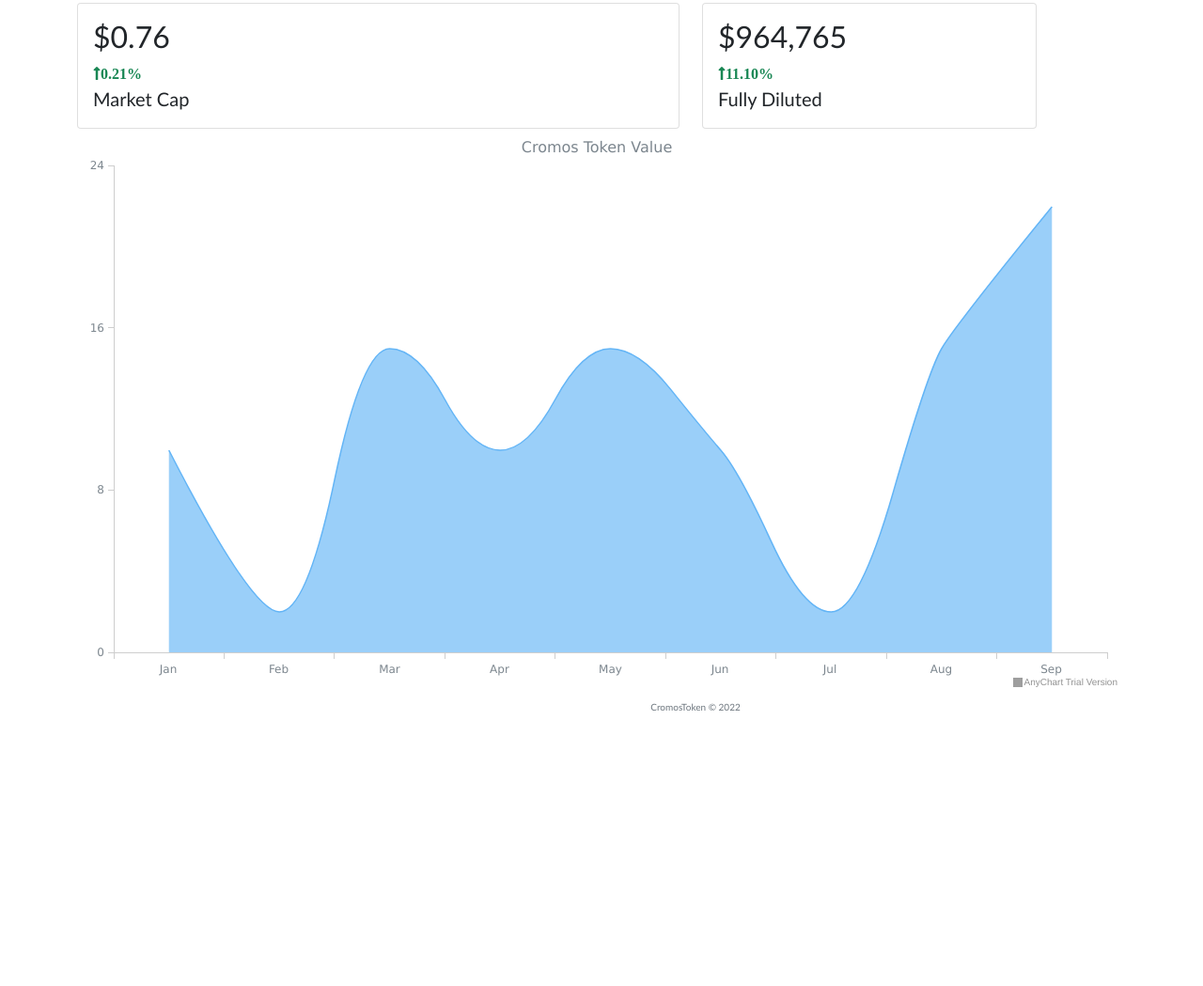
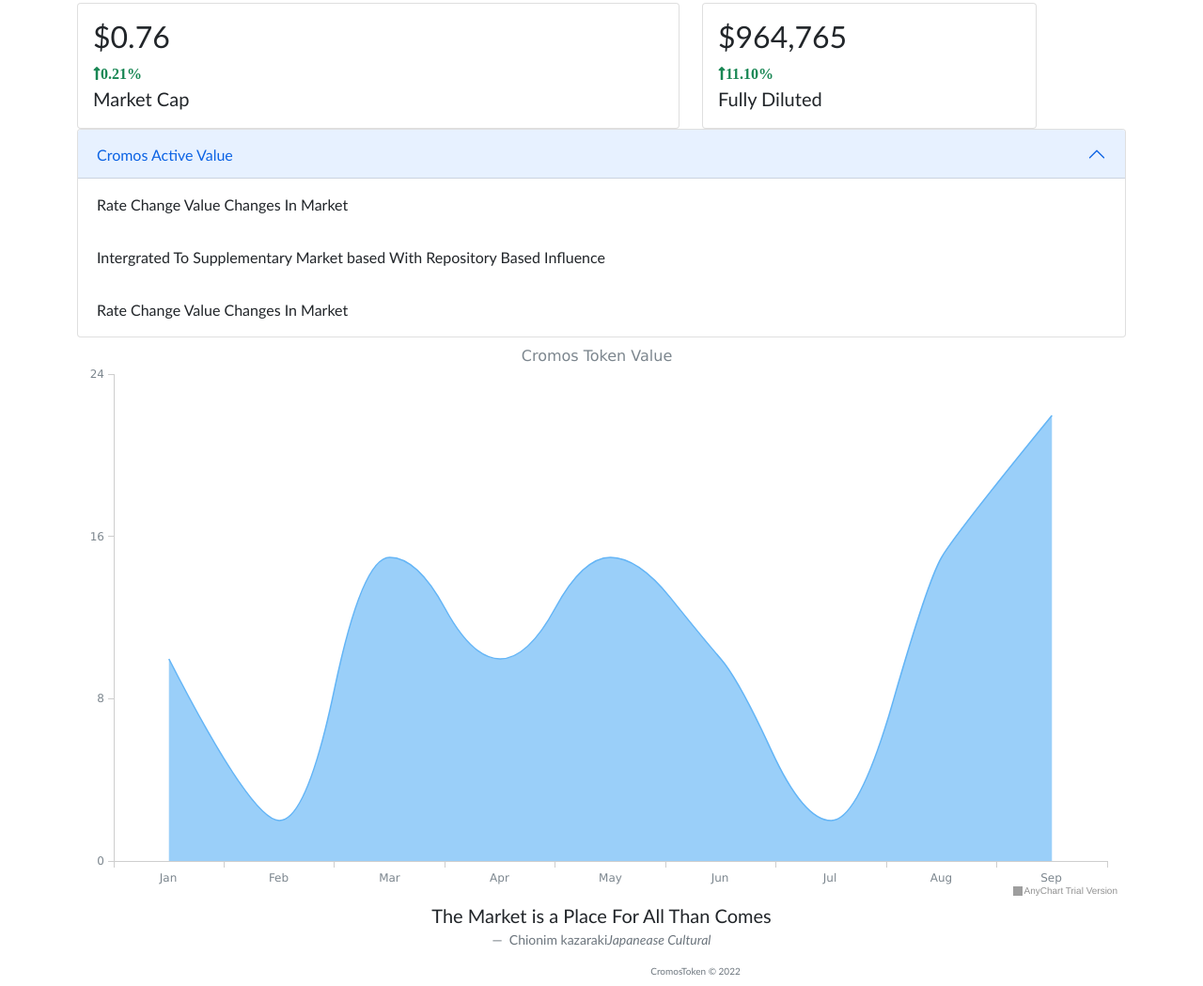
Before and after one commit to Dadedeji8/Cromos, a plain HTML site: page dashboard.html in a window 1280 px wide. Shown: the part 1003-2052 px from the top of the page at 94% size. Before the commit the page ends 1771 px from the top, so only its background shows below. Drawn offline with Linux system fonts and the light colour scheme; grey boxes are pictures that could not be loaded; a script that the page names is missing.

Commit message:
still working now it remains the Graph

```diff
--- a/dashboard.html
+++ b/dashboard.html
@@ -155,8 +155,42 @@
         </div>
     </div>
 
+    <div class="container">
+        <div class="accordion" id="accordionExample">
+            <div class="accordion-item">
+                <h2 class="accordion-header" id="headingOne">
+                    <button class="accordion-button" type="button" data-bs-toggle="collapse" data-bs-target="#collapseOne" aria-expanded="true" aria-controls="collapseOne">
+                Cromos Active Value
+              </button>
+                </h2>
+                <div id="collapseOne" class="accordion-collapse collapse show" aria-labelledby="headingOne" data-bs-parent="#accordionExample">
+                    <div class="accordion-body">
+                        Rate Change Value Changes In Market
+                    </div>
+                    <div class="accordion-body">
+                        Intergrated To Supplementary Market based With Repository Based Influence
+                    </div>
+                    <div class="accordion-body">
+                        Rate Change Value Changes In Market
+                    </div>
+                </div>
+            </div>
+
+        </div>
+    </div>
+
     <div id="container" class="container" style="height: 600px;"></div>
 
+    <div class="container">
+        <figure class="text-center">
+            <blockquote class="blockquote">
+                <p>The Market is a Place For All Than Comes</p>
+            </blockquote>
+            <figcaption class="blockquote-footer">
+                Chionim kazaraki<cite title="Source Title">Japanease Cultural</cite>
+            </figcaption>
+        </figure>
+    </div>
 
     </main>
     </div>
```
